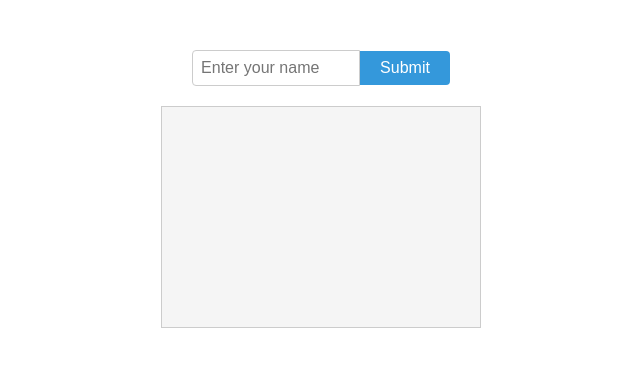
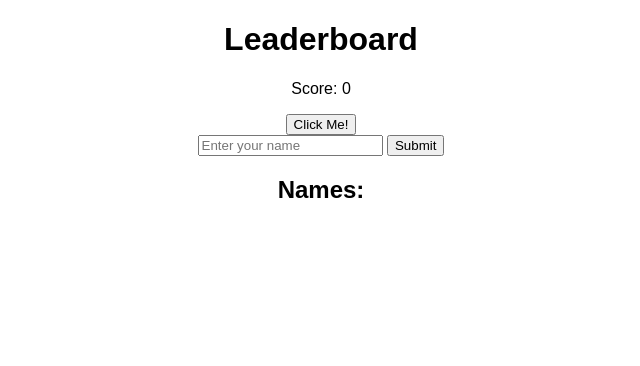
Before and after one commit to ThomasChin/Provider.web, a plain HTML site: page index.html in a window 1280 px wide. Shown: the whole page, without its empty margins (319-959 px from the left). Drawn offline with Linux system fonts and the light colour scheme; no server answers.

Commit message:
Update index.html

```diff
--- a/index.html
+++ b/index.html
@@ -1,31 +1,26 @@
 <!DOCTYPE html>
-<html lang="en">
+<html>
 <head>
-    <meta charset="UTF-8">
-    <meta name="viewport" content="width=device-width, initial-scale=1.0">
-    <title>Clicker Game Leaderboard</title>
+    <title>Leaderboard</title>
     <link rel="stylesheet" href="styles.css">
 </head>
 <body>
-    <div class="container">
-        <div class="name-input">
-            <input type="text" id="playerName" placeholder="Enter your name">
-            <button id="submitName">Submit</button>
-        </div>
-        <div class="user-list">
-            <ul id="userList">
-                <!-- User names will be added dynamically using JavaScript -->
-            </ul>
-        </div>
-        <div class="user-names-box">
-            <ul id="userNamesBox">
-                <!-- User names will be added dynamically using JavaScript -->
-            </ul>
-        </div>
+    <h1>Leaderboard</h1>
+    <p>Score: <span id="score">0</span></p>
+    <button id="clickButton">Click Me!</button>
+
+    <div id="inputSection">
+        <input type="text" id="playerName" placeholder="Enter your name">
+        <button id="submitName">Submit</button>
     </div>
 
-    <script src="https://www.gstatic.com/firebasejs/9.0.2/firebase-app.js"></script>
-    <script src="https://www.gstatic.com/firebasejs/9.0.2/firebase-database.js"></script>
+    <div id="userNamesBox">
+        <h2>Names:</h2>
+        <ul id="userNamesList"></ul>
+    </div>
+
+    <script src="https://www.gstatic.com/firebasejs/8.10.0/firebase-app.js"></script>
+    <script src="https://www.gstatic.com/firebasejs/8.10.0/firebase-database.js"></script>
     <script src="script.js"></script>
 </body>
 </html>
```
